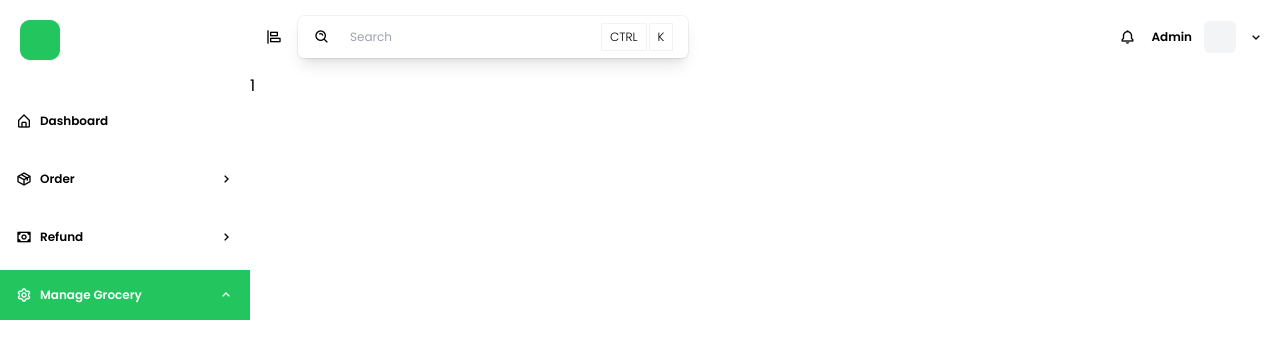
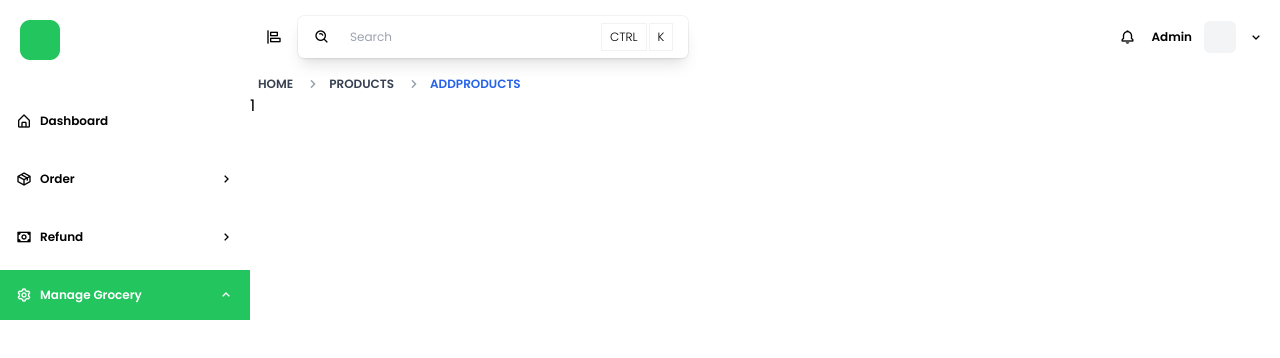
Before and after one commit to rishirathoree/grocery-app, a React (Vite) app: page /products/addproducts in a window 1280 px wide. Shown: the top 358 px of the page. Built offline with nearby package versions, Linux system fonts and the light colour scheme.

Commit message:
added breadcrumbs

```diff
--- /dev/null
+++ b/src/Components/Breadcrumbs.jsx
@@ -0,0 +1,53 @@
+import React from 'react';
+import { Link, useLocation } from 'react-router-dom';
+
+const Breadcrumbs = () => {
+  const location = useLocation();
+  const routePath = location.pathname.split('/').filter(item => item !== '');
+
+  return (
+    <nav className="flex" aria-label="Breadcrumb">
+      <ol className="inline-flex items-center space-x-1 md:space-x-3">
+        <li className="inline-flex items-center">
+          <Link to="/">
+            <p className="uppercase text-xsm font-semibold text-gray-700 hover:text-blue-600 md:ml-2 dark:text-gray-400 dark:hover:text-white">
+              Home
+            </p>
+          </Link>
+        </li>
+        {routePath.map((item, index) => (
+          <li key={index}>
+            <div className="flex items-center">
+              <svg
+                aria-hidden="true"
+                className="w-4 h-4 text-gray-400"
+                fill="currentColor"
+                viewBox="0 0 20 20"
+                xmlns="http://www.w3.org/2000/svg"
+              >
+                <path
+                  fillRule="evenodd"
+                  d="M7.293 14.707a1 1 0 010-1.414L10.586 10 7.293 6.707a1 1 0 011.414-1.414l4 4a1 1 0 010 1.414l-4 4a1 1 0 01-1.414 0z"
+                  clipRule="evenodd"
+                ></path>
+              </svg>
+              <Link to={`/${item}`}>
+                <p
+                  className={`ml-1 uppercase text-sm ${
+                    index === routePath.length - 1
+                      ? ' text-blue-600'
+                      : ' text-gray-700  hover:text-blue-600'
+                  } md:ml-2 dark:text-gray-400 font-semibold text-xsm dark:hover:text-white`}
+                >
+                  {item}
+                </p>
+              </Link>
+            </div>
+          </li>
+        ))}
+      </ol>
+    </nav>
+  );
+};
+
+export default Breadcrumbs;
--- a/src/Pages/Aside.jsx
+++ b/src/Pages/Aside.jsx
@@ -31,7 +31,7 @@ const Aside = () => {
         {
           title: "Refund Order",
           icon: "bx bx-undo",
-          url: "/refundorder",
+          url: "/Refundorder",
         },
       ],
     },
--- a/src/Pages/Home.jsx
+++ b/src/Pages/Home.jsx
@@ -6,15 +6,16 @@ import OrderStatus from './OrderStatus'
 import RefundOrder from './RefundOrder'
 import Category from './Category'
 import Products from './Products'
-
 import SubCategory from './SubCategory'
 import AddProducts from './AddProducts'
+import Breadcrumbs from '../Components/Breadcrumbs'
 
 const Home = () => {
     return (
         <>
         <div className='w-full h-screen overflow-hidden overflow-y-auto'>
             <Navbar />
+            <Breadcrumbs />
             <Routes>
                 <Route path="/" element={<Dashboard />} />
                 <Route path="/OrderStatus" element={<OrderStatus />} />
```
